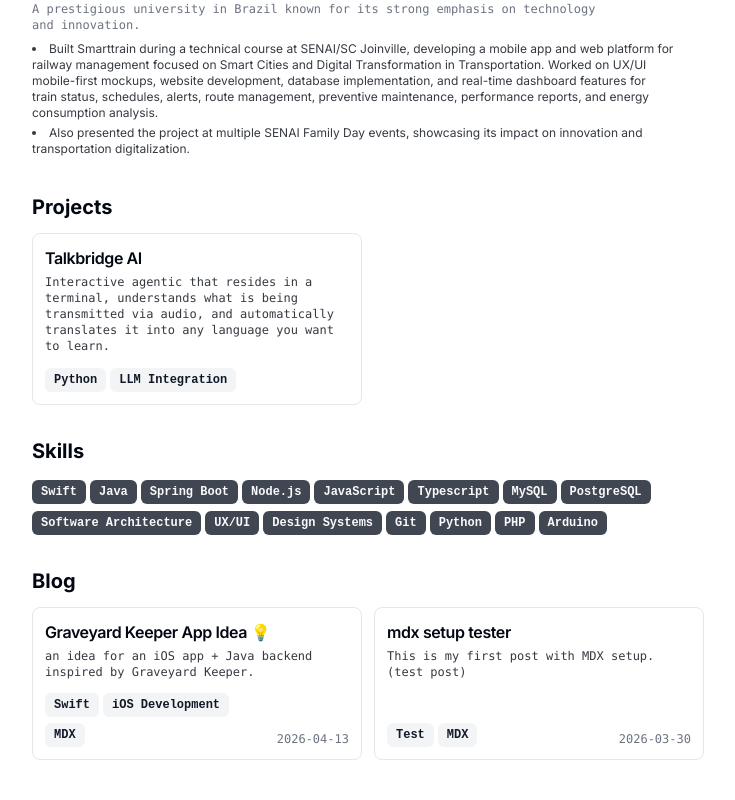
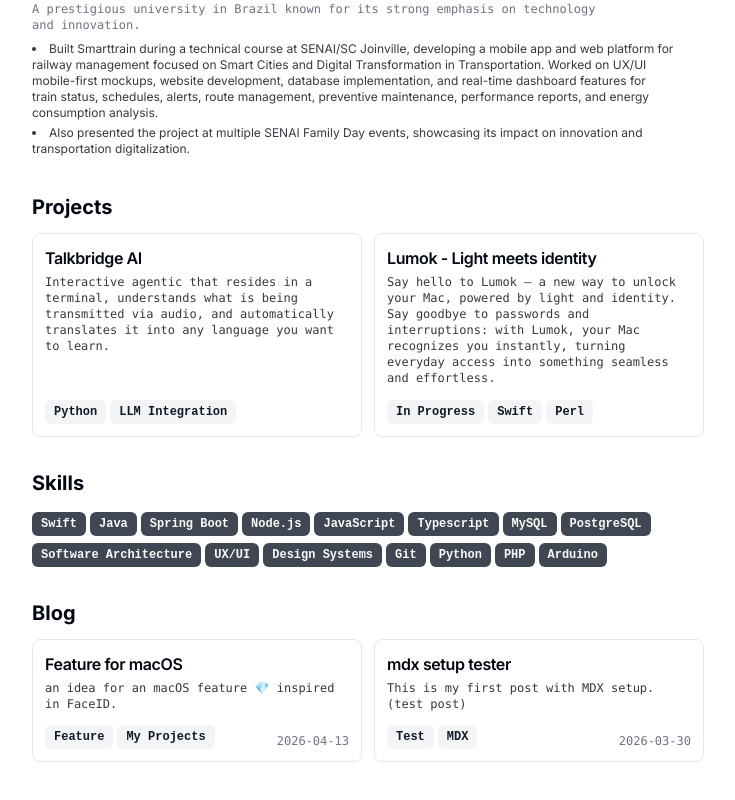
Before and after one commit to miguelrcha/miguelrcha.dev, a Next.js app: page / in a window 1280 px wide. Shown: the part 967-1767 px from the top of the page, without its empty margins (272-1007 px from the left). Built offline with nearby package versions, Linux system fonts and the light colour scheme.

Commit message:
feat: add Lumok feature in my Projects

```diff
--- a/src/app/page.tsx
+++ b/src/app/page.tsx
@@ -106,6 +106,12 @@
     description: "Interactive agentic that resides in a terminal, understands what is being transmitted via audio, and automatically translates it into any language you want to learn.",
     tags: ["Python", "LLM Integration"],
     href: "https://github.com/talkbridge-ai/talkbridge-ai-prospect",
+  },
+  {
+    title: "Lumok - Light meets identity ",
+    description: "Say hello to Lumok — a new way to unlock your Mac, powered by light and identity. Say goodbye to passwords and interruptions: with Lumok, your Mac recognizes you instantly, turning everyday access into something seamless and effortless.",
+    tags: ["In Progress", "Swift", "Perl"],
+    href: "",
   },
 ];
 
--- a/src/content/blog/ia.md
+++ b/src/content/blog/ia.md
@@ -1,7 +1,7 @@
 ---
-title: "Graveyard Keeper App Idea 💡"
-description: "an idea for an iOS app + Java backend inspired by Graveyard Keeper."
-tags: ["Swift", "iOS Development", "MDX"]
+title: "Feature for macOS"
+description: "an idea for an macOS feature 💎 inspired in FaceID."
+tags: ["Feature", "My Projects"]
 date: "2026-04-13"
 ---
 
```
